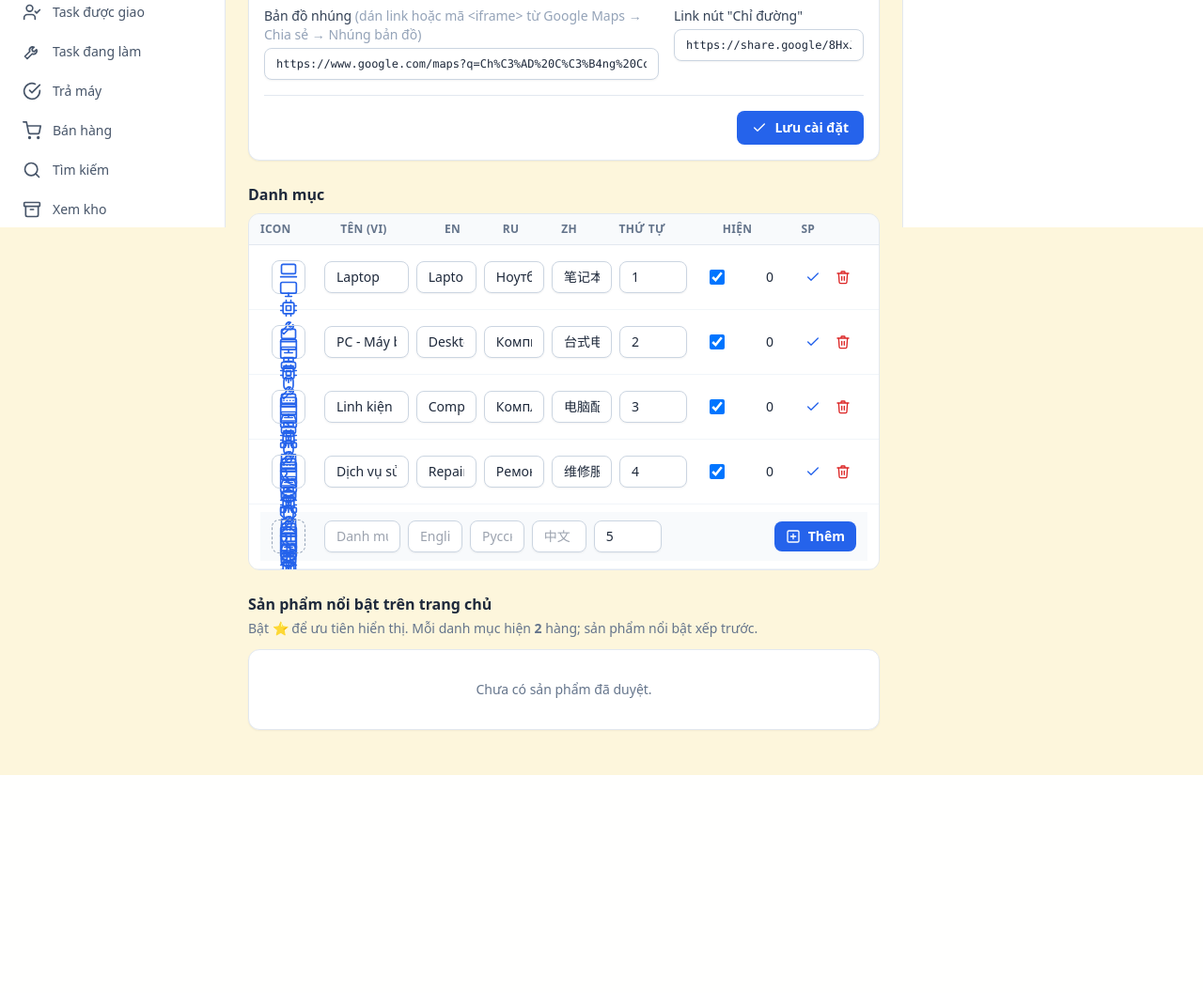
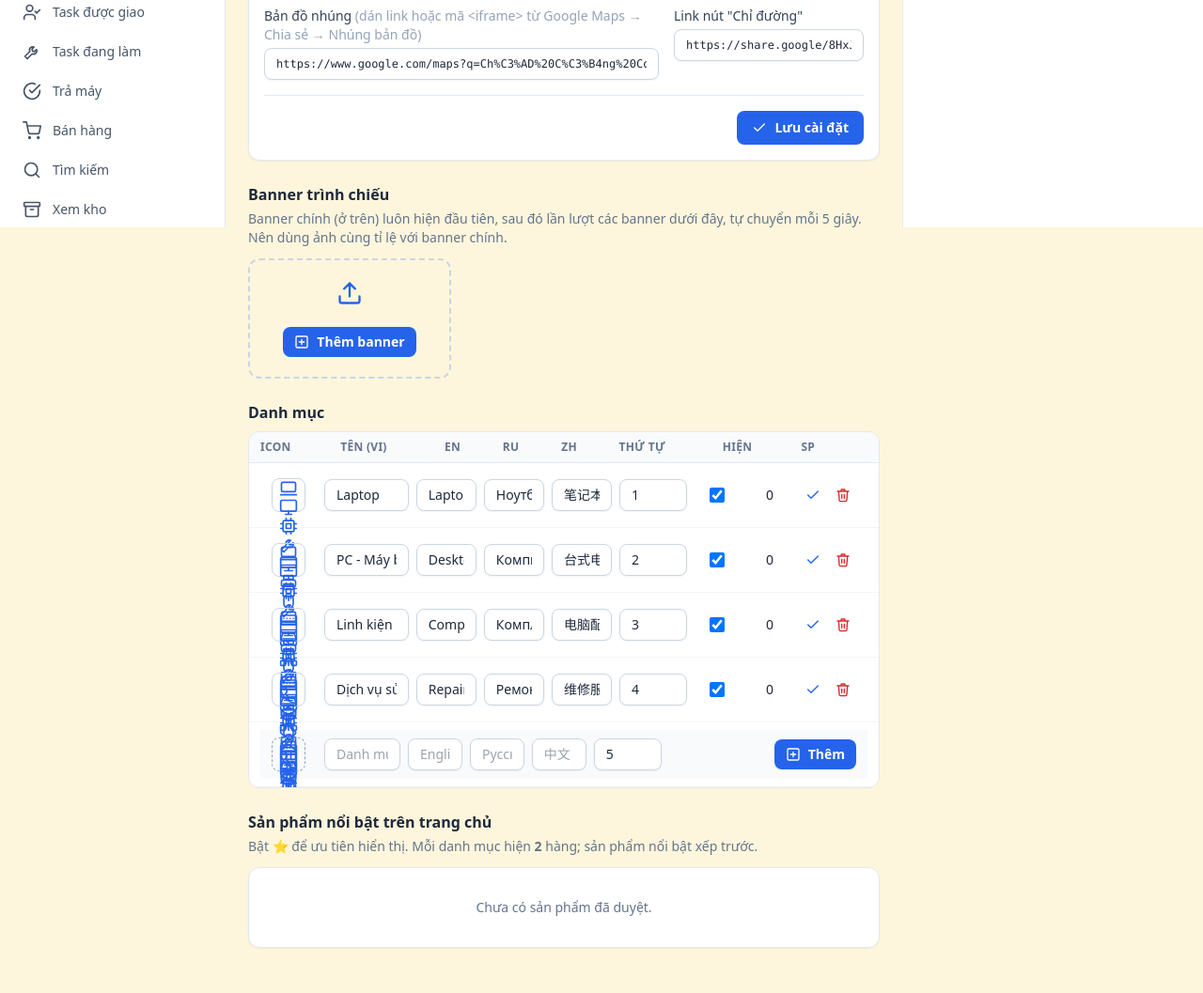
Before and after one commit to chicongit250199/web-chicong, a Node server app: page /manager/homepage in a window 1280 px wide. Shown: the part 558-1615 px from the top of the page at 94% size. Before the commit the page ends 1383 px from the top, so only its background shows below. Run offline with Node 20, Linux system fonts and the light colour scheme; the visitor is signed in with stand-in values (Sample User, id 1); data comes from the database, SQL or seed files in the repository; data that the repository does not hold is empty; style sheets or scripts are compiled from the project's sources; some libraries are stand-ins or nearby versions.

Commit message:
Trang chủ: banner trình chiếu + quản lý banner; thêm 5 banner dịch vụ theo phong cách banner chính
Co-Authored-By: Claude Opus 5.5 <noreply@anthropic.com>

```diff
--- a/middleware/locals.js
+++ b/middleware/locals.js
@@ -21,6 +21,10 @@ module.exports = function locals(req, res, next) {
   res.locals.t = i18n.translator(lang);
   res.locals.field = (row, base) => i18n.field(row, base, lang);
   res.locals.settings = s;
+  // Danh sách banner trang chủ: banner chính + banner trình chiếu
+  let extra = [];
+  try { extra = JSON.parse(s.banners || '[]'); } catch { extra = []; }
+  res.locals.bannerList = [s.banner_url, ...(Array.isArray(extra) ? extra : [])].filter(Boolean);
   res.locals.contact = contact.links(s.phone);
   res.locals.fmt = fmt;
   res.locals.icon = icon;
--- a/routes/manager/homepage.js
+++ b/routes/manager/homepage.js
@@ -14,7 +14,7 @@ router.get('/homepage', (req, res) => {
                                  FROM categories c ORDER BY c.sort_order, c.id`).all();
   const products = db.prepare(`SELECT p.*, c.name_vi AS cat_name FROM products p LEFT JOIN categories c ON c.id = p.category_id
                                WHERE p.status = 'approved' ORDER BY c.sort_order, p.is_featured DESC, p.created_at DESC`).all();
-  res.render('manager/homepage', { title: 'Sửa trang chủ', categories, products, iconNames: ICON_NAMES });
+  res.render('manager/homepage', { title: 'Sửa trang chủ', categories, products, iconNames: ICON_NAMES, banners: getBanners() });
 });
 
 const settingsSchema = v.z.object({
@@ -44,6 +44,36 @@ router.post('/homepage/settings', imageUpload.fields([{ name: 'logo', maxCount:
     req.flash('success', 'Đã lưu cài đặt trang chủ.');
     res.redirect('/manager/homepage');
   } catch (e) { next(e); }
+});
+
+// ---------- Banner trình chiếu (ngoài banner chính) ----------
+function getBanners() {
+  try { const a = JSON.parse(settings.get('banners') || '[]'); return Array.isArray(a) ? a : []; } catch { return []; }
+}
+function saveBanners(list) { settings.set({ banners: JSON.stringify(list) }); }
+
+router.post('/banners', imageUpload.array('banners', 10), async (req, res, next) => {
+  try {
+    const files = req.files || [];
+    if (!files.length) { req.flash('error', 'Chọn ít nhất 1 ảnh banner.'); return res.redirect('/manager/homepage#banners'); }
+    const list = getBanners();
+    for (const f of files) list.push(await saveImage(f, 'banner'));
+    saveBanners(list);
+    req.flash('success', `Đã thêm ${files.length} banner.`);
+    res.redirect('/manager/homepage#banners');
+  } catch (e) { next(e); }
+});
+
+router.post('/banners/:i/move', (req, res) => {
+  const list = getBanners(); const i = Number(req.params.i); const j = req.body.dir === 'up' ? i - 1 : i + 1;
+  if (list[i] && list[j]) { [list[i], list[j]] = [list[j], list[i]]; saveBanners(list); }
+  res.redirect('/manager/homepage#banners');
+});
+
+router.post('/banners/:i/delete', (req, res) => {
+  const list = getBanners(); const i = Number(req.params.i);
+  if (list[i]) { removeImage(list[i]); list.splice(i, 1); saveBanners(list); req.flash('success', 'Đã xóa banner.'); }
+  res.redirect('/manager/homepage#banners');
 });
 
 // ---------- Danh mục ----------
--- a/services/upload.js
+++ b/services/upload.js
@@ -15,7 +15,7 @@ const IMAGE_TYPES = /^image\/(jpeg|png|webp|gif|avif|heic|heif|bmp|tiff)$/;
 
 const imageUpload = multer({
   storage: multer.memoryStorage(),
-  limits: { fileSize: 10 * 1024 * 1024, files: 2 },
+  limits: { fileSize: 10 * 1024 * 1024, files: 10 },
   fileFilter: (req, file, cb) => cb(null, IMAGE_TYPES.test(file.mimetype)),
 });
 
--- a/views/manager/homepage.ejs
+++ b/views/manager/homepage.ejs
@@ -47,6 +47,38 @@
   </div>
   <div class="flex justify-end border-t border-slate-200 pt-4 dark:border-slate-800"><button class="btn-primary"><%- icon('check', 'h-4 w-4') %>Lưu cài đặt</button></div>
 </form>
+
+<section id="banners" class="mb-6 scroll-mt-20">
+  <h2 class="mb-1 font-semibold">Banner trình chiếu</h2>
+  <p class="mb-3 text-sm text-slate-500">Banner chính (ở trên) luôn hiện đầu tiên, sau đó lần lượt các banner dưới đây, tự chuyển mỗi 5 giây. Nên dùng ảnh cùng tỉ lệ với banner chính.</p>
+  <div class="grid gap-3 sm:grid-cols-2 xl:grid-cols-3">
+    <% banners.forEach((b, i) => { %>
+      <div class="card overflow-hidden p-0">
+        <img src="<%= b %>" alt="" class="block h-auto w-full">
+        <div class="flex items-center justify-between px-3 py-2 text-sm">
+          <span class="text-slate-500">#<%= i + 2 %></span>
+          <span class="flex gap-1">
+            <form method="post" action="/manager/banners/<%= i %>/move"><input type="hidden" name="_csrf" value="<%= csrfToken %>"><input type="hidden" name="dir" value="up">
+              <button class="rounded-md px-2 py-1 hover:bg-slate-100 disabled:opacity-30 dark:hover:bg-slate-800" title="Lên trước" <%= i === 0 ? 'disabled' : '' %>>↑</button></form>
+            <form method="post" action="/manager/banners/<%= i %>/move"><input type="hidden" name="_csrf" value="<%= csrfToken %>"><input type="hidden" name="dir" value="down">
+              <button class="rounded-md px-2 py-1 hover:bg-slate-100 disabled:opacity-30 dark:hover:bg-slate-800" title="Xuống sau" <%= i === banners.length - 1 ? 'disabled' : '' %>>↓</button></form>
+            <form method="post" action="/manager/banners/<%= i %>/delete" @submit="confirm('Xóa banner này?') || $event.preventDefault()"><input type="hidden" name="_csrf" value="<%= csrfToken %>">
+              <button class="rounded-md p-1.5 text-red-600 hover:bg-red-50 dark:hover:bg-red-950" title="Xóa"><%- icon('trash', 'h-4 w-4') %></button></form>
+          </span>
+        </div>
+      </div>
+    <% }) %>
+    <form method="post" action="/manager/banners?_csrf=<%= encodeURIComponent(csrfToken) %>" enctype="multipart/form-data" x-data="{ n: 0 }"
+          class="grid min-h-32 place-items-center gap-2 rounded-xl border-2 border-dashed border-slate-300 p-4 text-center dark:border-slate-700">
+      <label class="cursor-pointer text-sm">
+        <%- icon('upload', 'mx-auto mb-1 h-7 w-7 text-brand-600') %>
+        <span x-text="n ? n + ' ảnh đã chọn' : 'Chọn ảnh banner (nhiều ảnh)'"></span>
+        <input type="file" name="banners" accept="image/*" multiple class="sr-only" @change="n = $event.target.files.length">
+      </label>
+      <button class="btn-primary px-3 py-1.5" :disabled="!n"><%- icon('plusSquare', 'h-4 w-4') %>Thêm banner</button>
+    </form>
+  </div>
+</section>
 
 <section id="categories" class="mb-6 scroll-mt-20">
   <h2 class="mb-2 font-semibold">Danh mục</h2>
```
Also changed, not shown: views/public/_header.ejs (+34 -4 lines), assets/banners/banner-mua-ban.png (added), assets/banners/banner-nang-cap.png (added), assets/banners/banner-pc-gaming.png (added), assets/banners/banner-sua-laptop.png (added), assets/banners/banner-sua-vga.png (added).
